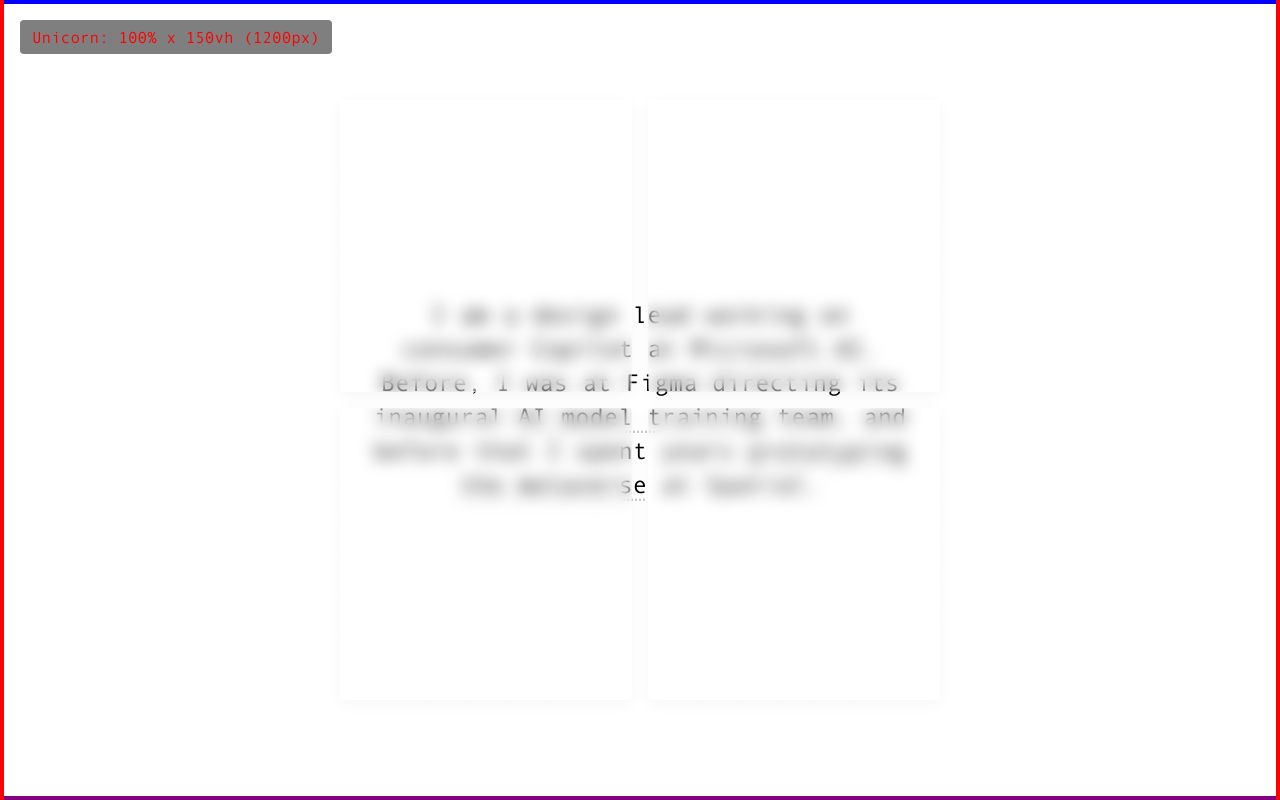
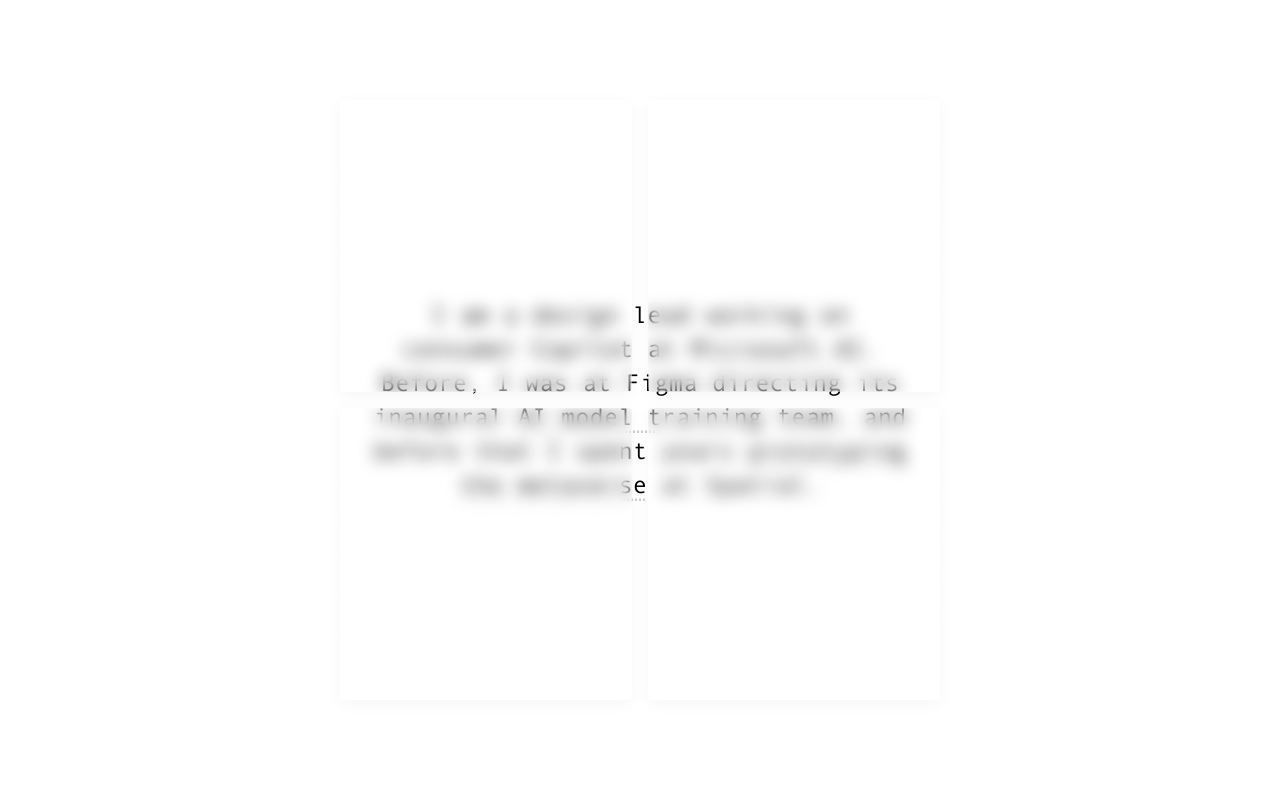
Before and after one commit to jivmy/portfolio, a React (Create React App) app: page / in a window 1280 px wide. Shown: the top 800 px of the page. Built offline with nearby package versions, Linux system fonts and the light colour scheme.

Commit message:
Remove debug UI, outlines, and simplify codebase

```diff
--- a/src/App.js
+++ b/src/App.js
@@ -1,4 +1,4 @@
-import { useEffect, useRef, useState } from 'react';
+import { useEffect, useRef } from 'react';
 
 function App() {
   const embedRef = useRef(null);
@@ -8,12 +8,10 @@
   const glassPanel2Ref = useRef(null);
   const glassPanel3Ref = useRef(null);
   const glassPanel4Ref = useRef(null);
-  const heightDebugRef = useRef(null);
 
-  const [anchorMode, setAnchorMode] = useState('closest'); // 'closest', 'farthest', 'farthestX', 'farthestY'
+  const anchorMode = 'closest';
 
   useEffect(() => {
-    // Fix viewport height for Instagram mobile browser
     const setViewportHeight = () => {
       const vh = window.innerHeight * 0.01;
       document.documentElement.style.setProperty('--vh', `${vh}px`);
@@ -23,7 +21,6 @@
     window.addEventListener('resize', setViewportHeight);
     window.addEventListener('orientationchange', setViewportHeight);
 
-    // Also handle scroll events that might affect viewport on mobile
     let lastHeight = window.innerHeight;
     const checkHeight = () => {
       if (window.innerHeight !== lastHeight) {
@@ -41,51 +38,37 @@
   }, []);
 
   useEffect(() => {
-    // Set unicorn-embed to match container size (150vh) on all devices
+    const isMobile = /iPhone|iPad|iPod|Android/i.test(navigator.userAgent) || window.innerWidth <= 768;
+
+    if (isMobile && embedRef.current) {
       const updateHeight = () => {
         if (embedRef.current) {
-        // Match the blue container's height: 150vh
-        const containerHeight = window.innerHeight * 1.5; // 150vh
-        embedRef.current.style.setProperty('height', '150vh', 'important');
-        embedRef.current.style.setProperty('width', '100%', 'important');
-
-        // Update debug display
-        if (heightDebugRef.current) {
-          heightDebugRef.current.textContent = `Unicorn: 100% x 150vh (${Math.round(containerHeight)}px)`;
-        }
+          embedRef.current.style.setProperty('height', '100vh', 'important');
         }
       };
 
       updateHeight();
-    window.addEventListener('resize', updateHeight);
+      const heightInterval = setInterval(updateHeight, 100);
 
-    return () => {
-      window.removeEventListener('resize', updateHeight);
-    };
+      return () => clearInterval(heightInterval);
+    }
   }, []);
 
   useEffect(() => {
-    // Initialize UnicornStudio
-    if (window.UnicornStudio) {
-      const init = () => {
+    const initUnicornStudio = () => {
       if (window.UnicornStudio?.init) {
         window.UnicornStudio.init();
       }
     };
-      setTimeout(init, 100);
+
+    if (window.UnicornStudio) {
+      setTimeout(initUnicornStudio, 100);
       return;
     }
 
-    // Load UnicornStudio script
     const script = document.createElement('script');
     script.src = 'https://cdn.jsdelivr.net/gh/hiunicornstudio/unicornstudio.js@v1.5.2/dist/unicornStudio.umd.js';
-    script.onload = () => {
-      setTimeout(() => {
-        if (window.UnicornStudio?.init) {
-          window.UnicornStudio.init();
-        }
-      }, 100);
-    };
+    script.onload = () => setTimeout(initUnicornStudio, 100);
     (document.head || document.body).appendChild(script);
   }, []);
 
@@ -94,7 +77,6 @@
     let viewportHeight = window.innerHeight;
 
     const getScrollThreshold = () => {
-      // Use the most reliable viewport height for mobile
       return Math.max(window.innerHeight, document.documentElement.clientHeight) * 0.5;
     };
 
@@ -103,35 +85,28 @@
       ticking = true;
 
       requestAnimationFrame(() => {
-        // Get scroll position with multiple fallbacks for mobile
         const scrollY = window.pageYOffset ||
                        window.scrollY ||
                        document.documentElement.scrollTop ||
                        document.body.scrollTop ||
                        0;
 
-        // Update viewport height on scroll (for mobile address bar changes)
         viewportHeight = Math.max(window.innerHeight, document.documentElement.clientHeight);
         const scrollThreshold = getScrollThreshold();
         const progress = Math.min(scrollY / scrollThreshold, 1);
 
-        // Text animation with heavy spring curve for weight and momentum
         if (bioTextRef.current) {
-          // Heavy spring easing - simulates a heavy object with damping
-          // High damping (0.8), low frequency (0.3) for heavy, weighted feel
           const heavySpring = (t) => {
-            const damping = 0.8; // High damping = heavy resistance
-            const frequency = 0.3; // Low frequency = slower, heavier movement
+            const damping = 0.8;
+            const frequency = 0.3;
             const omega = frequency * 2 * Math.PI;
             const zeta = damping;
 
             if (zeta < 1) {
-              // Underdamped spring
               const alpha = omega * zeta;
               const beta = omega * Math.sqrt(1 - zeta * zeta);
               return 1 - Math.exp(-alpha * t) * (Math.cos(beta * t) + (alpha / beta) * Math.sin(beta * t));
             } else {
-              // Overdamped (heavy) - no oscillation, just heavy resistance
               const alpha1 = omega * (zeta - Math.sqrt(zeta * zeta - 1));
               const alpha2 = omega * (zeta + Math.sqrt(zeta * zeta - 1));
               const c1 = alpha2 / (alpha2 - alpha1);
@@ -140,24 +115,15 @@
             }
           };
 
-          // Apply heavy spring with additional weight factor
           const springProgress = heavySpring(progress);
-          const easedProgress = springProgress;
-
-          // Scale from 1 to near 0 (0.1) with heavy spring feel
-          const scale = 1 - easedProgress * 0.9;
-
-          // Translate up with heavy spring momentum
-          const translateY = -easedProgress * viewportHeight;
-
-          // Opacity from 1 to 0 (at 50% scroll = 50% opacity)
+          const scale = 1 - springProgress * 0.9;
+          const translateY = -springProgress * viewportHeight;
           const opacity = 1 - progress;
 
           bioTextRef.current.style.transform = `translate(-50%, calc(-50% + ${translateY}px)) scale(${scale})`;
           bioTextRef.current.style.opacity = opacity;
         }
 
-        // Show glass panels when scrolled to bottom
         const scrollHeight = Math.max(
           document.body.scrollHeight,
           document.body.offsetHeight,
@@ -168,15 +134,8 @@
         const maxScroll = scrollHeight - viewportHeight;
         const distanceFromBottom = maxScroll - scrollY;
 
-        // Start animation at 0px from bottom (at bottom, progress = 1)
-        const animationStartDistance = 0;
         const animationEndDistance = 800;
-        const animationRange = animationEndDistance - animationStartDistance;
-        // Animation progresses from 1 (at bottom, 0px) to 0 (800px from bottom)
-        const panelProgress = Math.max(0, Math.min(1, (animationEndDistance - distanceFromBottom) / animationRange));
-
-        const panelOpacity = panelProgress;
-        const panelScale = panelProgress;
+        const panelProgress = Math.max(0, Math.min(1, (animationEndDistance - distanceFromBottom) / animationEndDistance));
 
         const panels = [
           glassPanel1Ref.current,
@@ -185,9 +144,8 @@
           glassPanel4Ref.current
         ];
 
-        // Define transform-origin for each panel based on anchor mode
         const transformOrigins = {
-          closest: ['100% 100%', '0% 100%', '100% 0%', '0% 0%'], // Panel 1, 2, 3, 4
+          closest: ['100% 100%', '0% 100%', '100% 0%', '0% 0%'],
           farthest: ['0% 0%', '100% 0%', '0% 100%', '100% 100%'],
           farthestX: ['0% 50%', '100% 50%', '0% 50%', '100% 50%'],
           farthestY: ['50% 0%', '50% 0%', '50% 100%', '50% 100%']
@@ -195,44 +153,37 @@
 
         panels.forEach((panel, index) => {
           if (panel) {
-            panel.style.opacity = panelOpacity;
-            // Don't override transform if animation is in progress
+            panel.style.opacity = panelProgress;
             if (panel.dataset.animating !== 'true' && !panel.classList.contains('pressed')) {
-              panel.style.transform = `scale(${panelScale})`;
+              panel.style.transform = `scale(${panelProgress})`;
             }
             panel.style.transformOrigin = transformOrigins[anchorMode][index];
-            // Stagger the animation
             panel.style.transitionDelay = panelProgress > 0 ? `${index * 0.075}s` : '0s';
-            // Make panels clickable when visible
-            panel.style.pointerEvents = panelOpacity > 0 ? 'auto' : 'none';
+            panel.style.pointerEvents = panelProgress > 0 ? 'auto' : 'none';
           }
         });
 
         if (glassPanelsContainerRef.current) {
-          glassPanelsContainerRef.current.style.opacity = panelOpacity;
-          glassPanelsContainerRef.current.style.transform = `translate(-50%, -50%) scale(${panelScale})`;
+          glassPanelsContainerRef.current.style.opacity = panelProgress;
+          glassPanelsContainerRef.current.style.transform = `translate(-50%, -50%) scale(${panelProgress})`;
         }
 
         ticking = false;
       });
     };
 
-    // Initial call
     handleScroll();
 
-    // Scroll events - use capture phase for better mobile support
     const scrollOptions = { passive: true, capture: false };
     window.addEventListener('scroll', handleScroll, scrollOptions);
     document.addEventListener('scroll', handleScroll, scrollOptions);
 
-    // Resize handler - update viewport height
     const handleResize = () => {
       viewportHeight = Math.max(window.innerHeight, document.documentElement.clientHeight);
       handleScroll();
     };
     window.addEventListener('resize', handleResize, { passive: true });
 
-    // Orientation change for mobile
     window.addEventListener('orientationchange', () => {
       setTimeout(() => {
         viewportHeight = Math.max(window.innerHeight, document.documentElement.clientHeight);
@@ -246,7 +197,7 @@
       window.removeEventListener('resize', handleResize);
       window.removeEventListener('orientationchange', handleResize);
     };
-  }, [anchorMode]);
+  }, []);
 
   const handlePanelPress = (panelRef) => {
     if (panelRef.current) {
@@ -256,7 +207,6 @@
 
   const handlePanelLeave = (panelRef) => {
     if (panelRef.current) {
-      // Only cancel press state, don't trigger release animation
       panelRef.current.classList.remove('pressed');
     }
   };
@@ -264,7 +214,6 @@
   const handlePanelRelease = (panelRef) => {
     if (panelRef.current) {
       panelRef.current.classList.remove('pressed');
-      // Store that animation is in progress to prevent scroll handler from interfering
       panelRef.current.dataset.animating = 'true';
       panelRef.current.classList.add('release');
       setTimeout(() => {
@@ -325,8 +274,6 @@
           onTouchEnd={() => handlePanelRelease(glassPanel4Ref)}
         />
       </div>
-
-      <div ref={heightDebugRef} className="height-debug" />
     </div>
   );
 }
--- a/src/index.css
+++ b/src/index.css
@@ -16,7 +16,6 @@
   height: 100%;
   scrollbar-width: none;
   -ms-overflow-style: none;
-  box-shadow: inset 0 0 0 4px purple;
 }
 
 html::-webkit-scrollbar {
@@ -35,7 +34,6 @@
   min-height: 100svh;
   scrollbar-width: none;
   -ms-overflow-style: none;
-  box-shadow: inset 0 0 0 4px green;
 }
 
 body::-webkit-scrollbar {
@@ -52,7 +50,6 @@
   justify-content: center;
   position: relative;
   pointer-events: none;
-  box-shadow: inset 0 0 0 4px blue;
 }
 
 .unicorn-embed {
@@ -61,10 +58,9 @@
   left: 50%;
   transform: translate(-50%, -50%);
   width: 100%;
-  height: 150vh;
+  height: 100%;
   z-index: 1;
   pointer-events: auto;
-  box-shadow: inset 0 0 0 4px red;
 }
 
 .unicorn-embed * {
@@ -216,17 +212,3 @@
     border-radius: 4px;
   }
 }
-
-.height-debug {
-  position: fixed;
-  top: 20px;
-  left: 20px;
-  color: red;
-  font-family: 'Andale Mono', monospace;
-  font-size: 16px;
-  z-index: 9999;
-  background: rgba(0, 0, 0, 0.5);
-  padding: 8px 12px;
-  border-radius: 4px;
-  pointer-events: none;
-}
```
Lines whose indentation alone changed are shown as unchanged.
